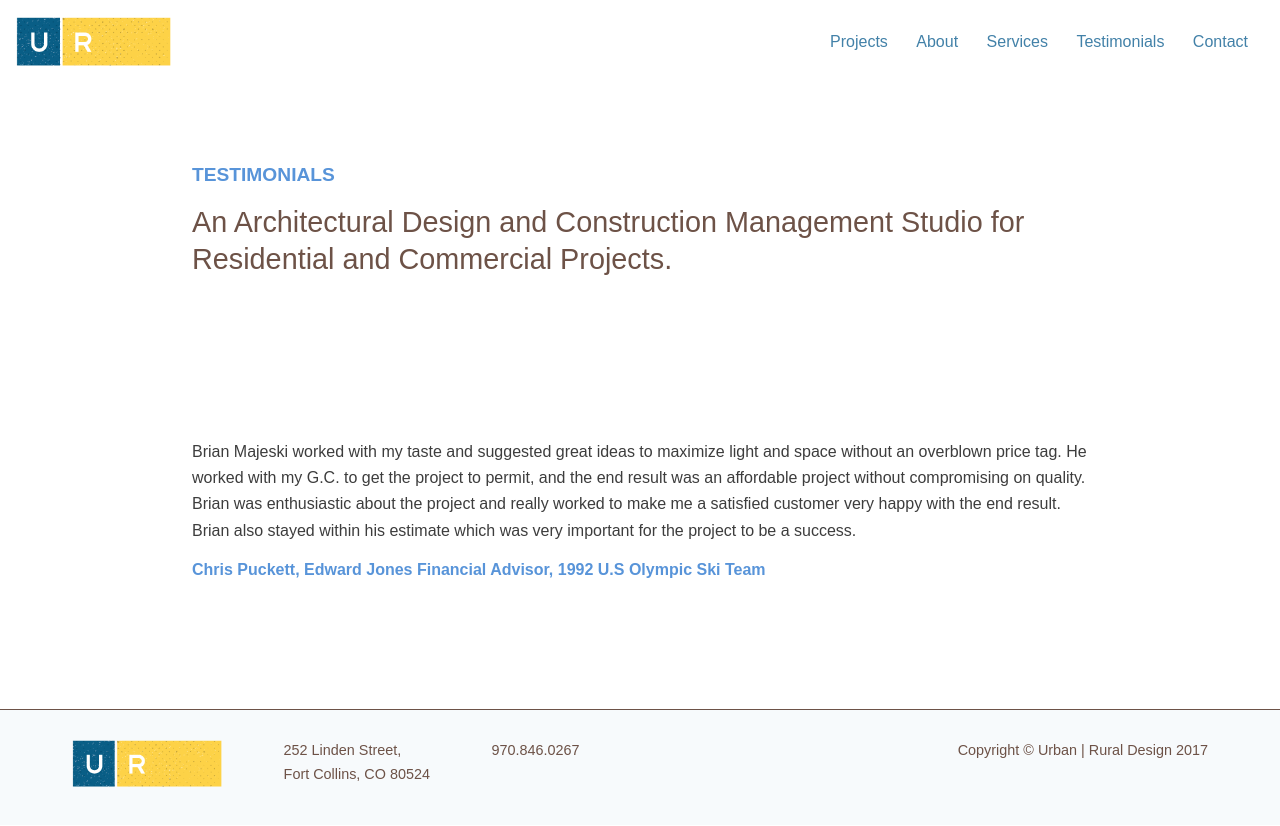
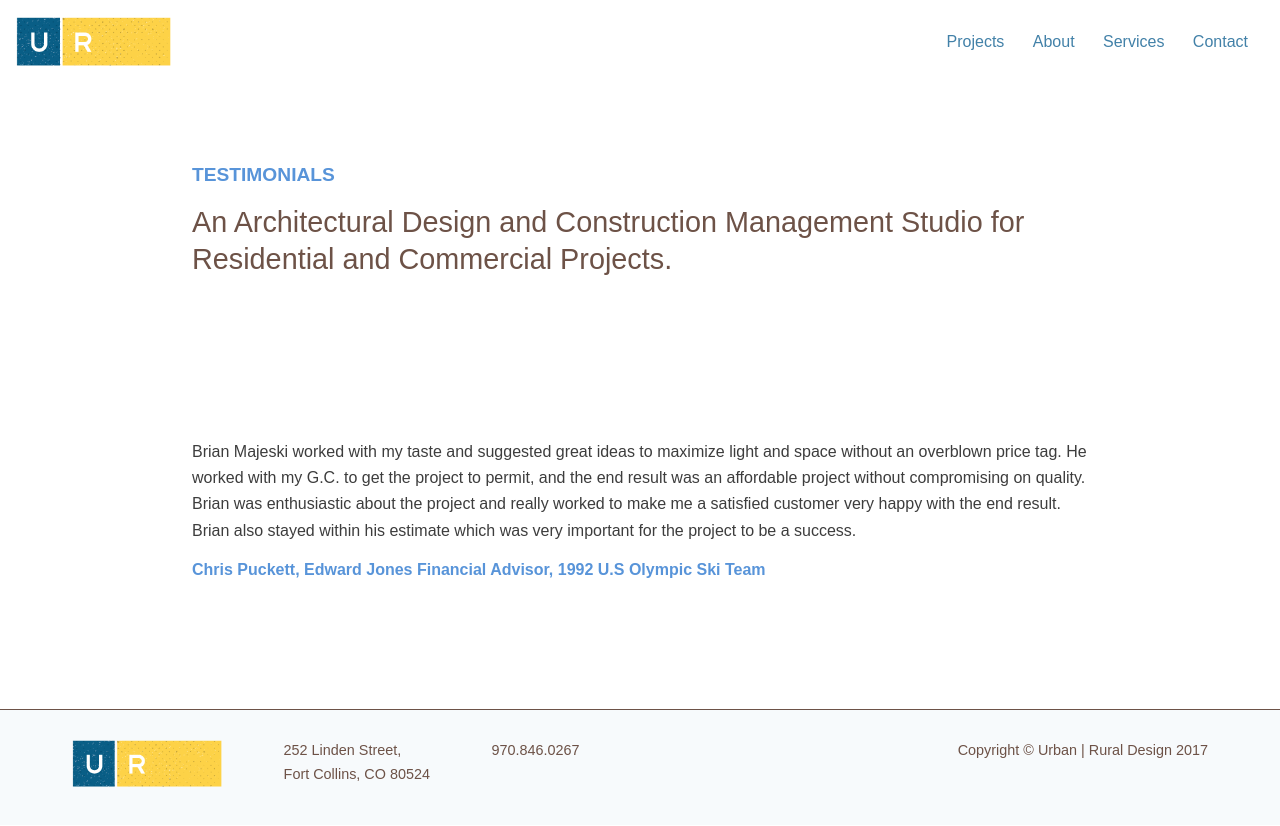
Before and after one commit to michaeldmcqueen/urbanrural, a Jekyll site: the page built from pages/testimonials/index.md, in a window 1280 px wide. Shown: the top 826 px of the page. Built offline with Jekyll 4.4.1, drawn with Linux system fonts in a browser that asks for light colours; nearby versions of some CDN libraries.

Commit message:
Updated '_data/menu.yml' via CloudCannon

```diff
--- a/_data/menu.yml
+++ b/_data/menu.yml
@@ -4,7 +4,5 @@
   url: /about/
 - text: Services
   url: /services/
-- text: Testimonials
-  url: /testimonials/
 - text: Contact
   url: /contact/
```
